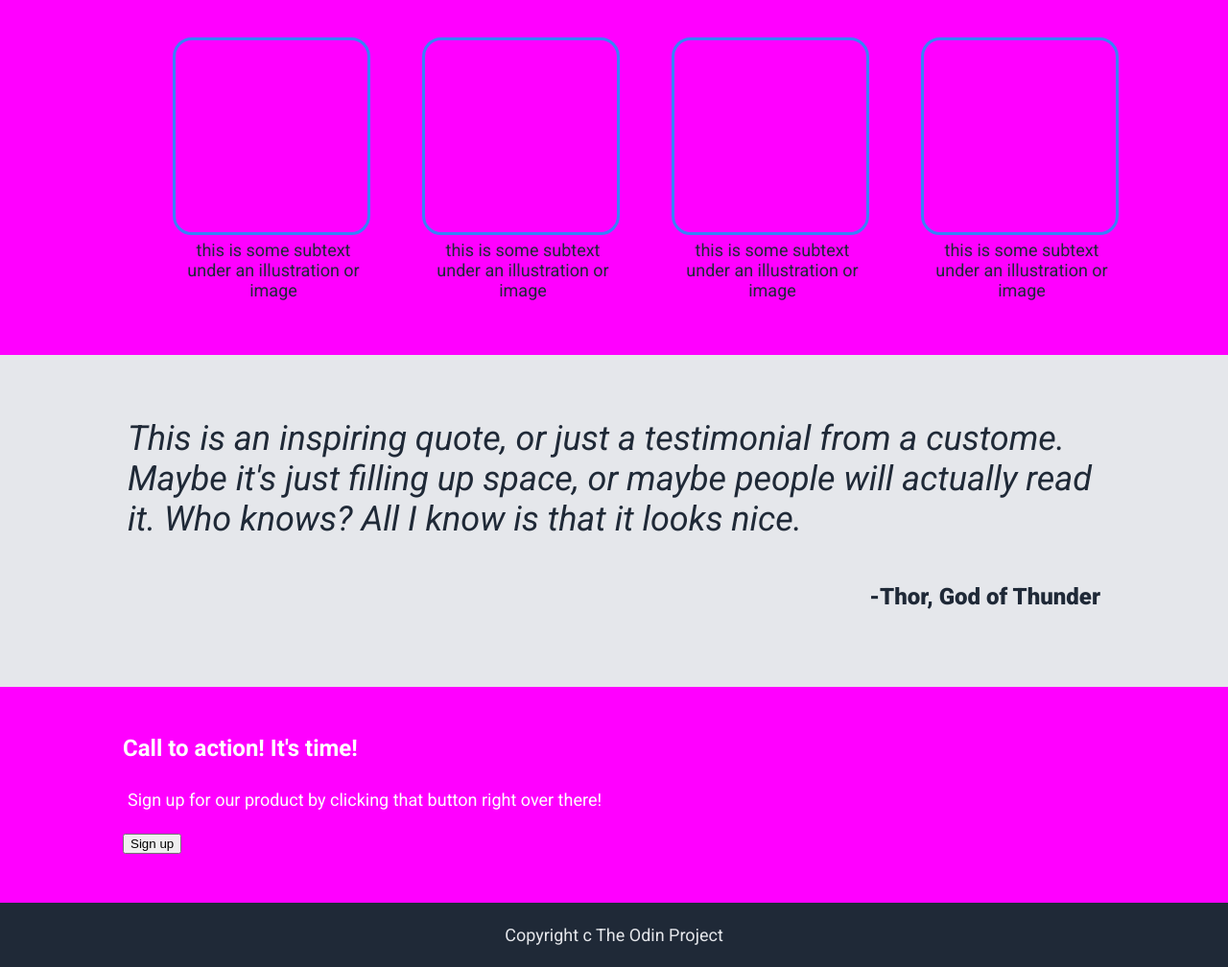
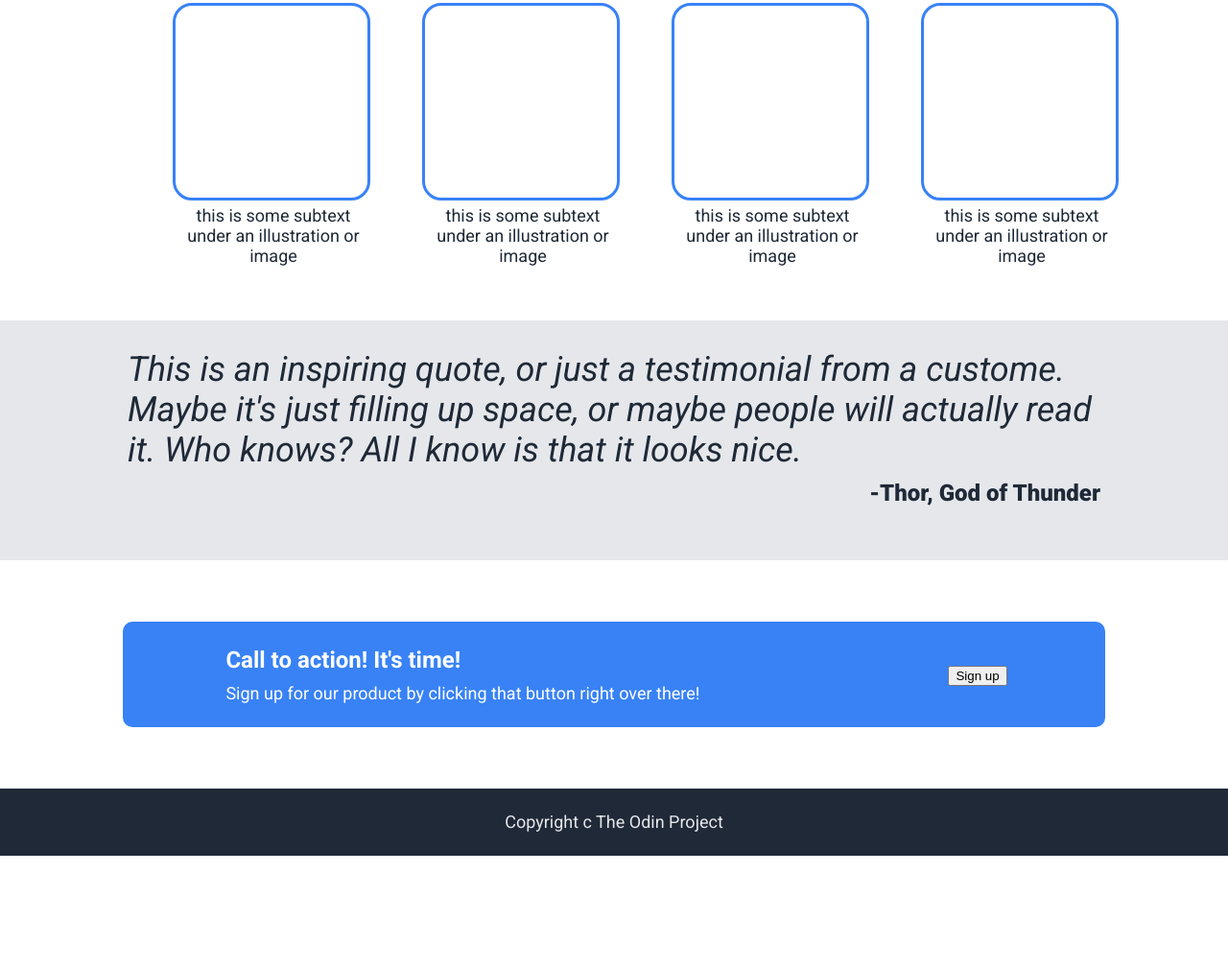
Before and after one commit to redmonkeh/Learning-TOP-landing-page, a plain HTML site: page index.html in a window 1280 px wide. Shown: the part 456-1464 px from the top of the page at 96% size. After the commit the page ends 1348 px from the top, so only its background shows below. Drawn offline with Linux system fonts and the light colour scheme.

Commit message:
Fine tuned section four of content and footer for positioning, size, and color.

```diff
--- a/index.html
+++ b/index.html
@@ -61,7 +61,7 @@
             <p class="signature">-Thor, God of Thunder</p>
         </section>
         <section id="four">
-            <div>
+            <div class="action-container">
                 <div>
                     <h3>Call to action! It's time!</h3>
                     <p>Sign up for our product by clicking that button right over there!</p>
--- a/style.css
+++ b/style.css
@@ -9,7 +9,6 @@ body {
     display: flex;
     justify-content: space-between;
     flex-direction: column;
-    background-color:#FF00FF;
 }
 
 header {
@@ -119,6 +118,7 @@ h3 {
 
 p {
     padding:5px;
+    margin: 0px;
 }
 
 nav ul li{
@@ -192,11 +192,28 @@ section {
 
 #four {
     color:#FFF;
+    padding-top: 5%;
+    padding-bottom: 5%;
+}
+
+.action-container{
+    display: flex;
+    background-color:#3882F6;
+    border-radius: 10px;
+    padding: 2% 10% 2% 10%;
+    justify-content: space-between;
+    align-items:center;
+}
+
+.action-container h3 {
+    margin:5px;
+    padding:0;
 }
 
 footer {
     background-color: #1F2937;
     color: #E5E7EB;
-    padding: 0 10% 0 10%;
+    padding-top: 1.5%;
+    padding-bottom: 1.5%;
     text-align: center;
 }
```
